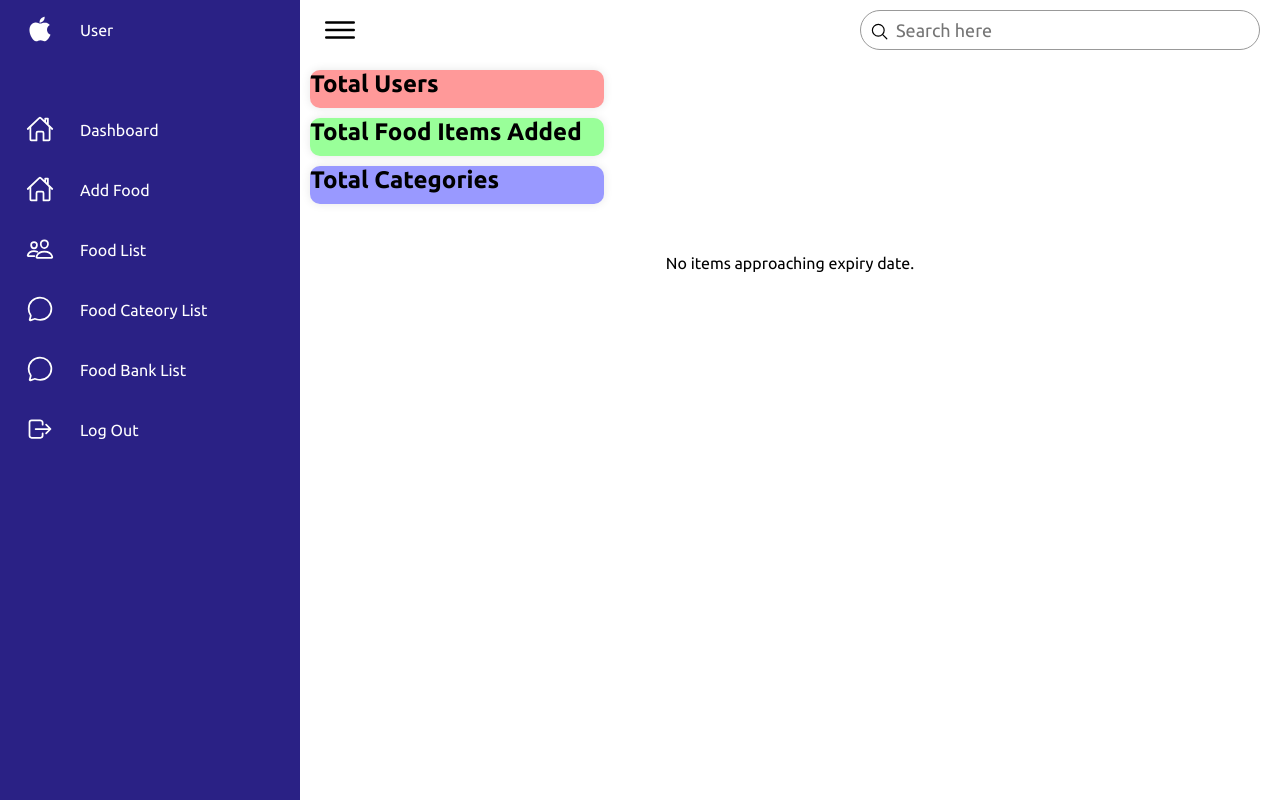
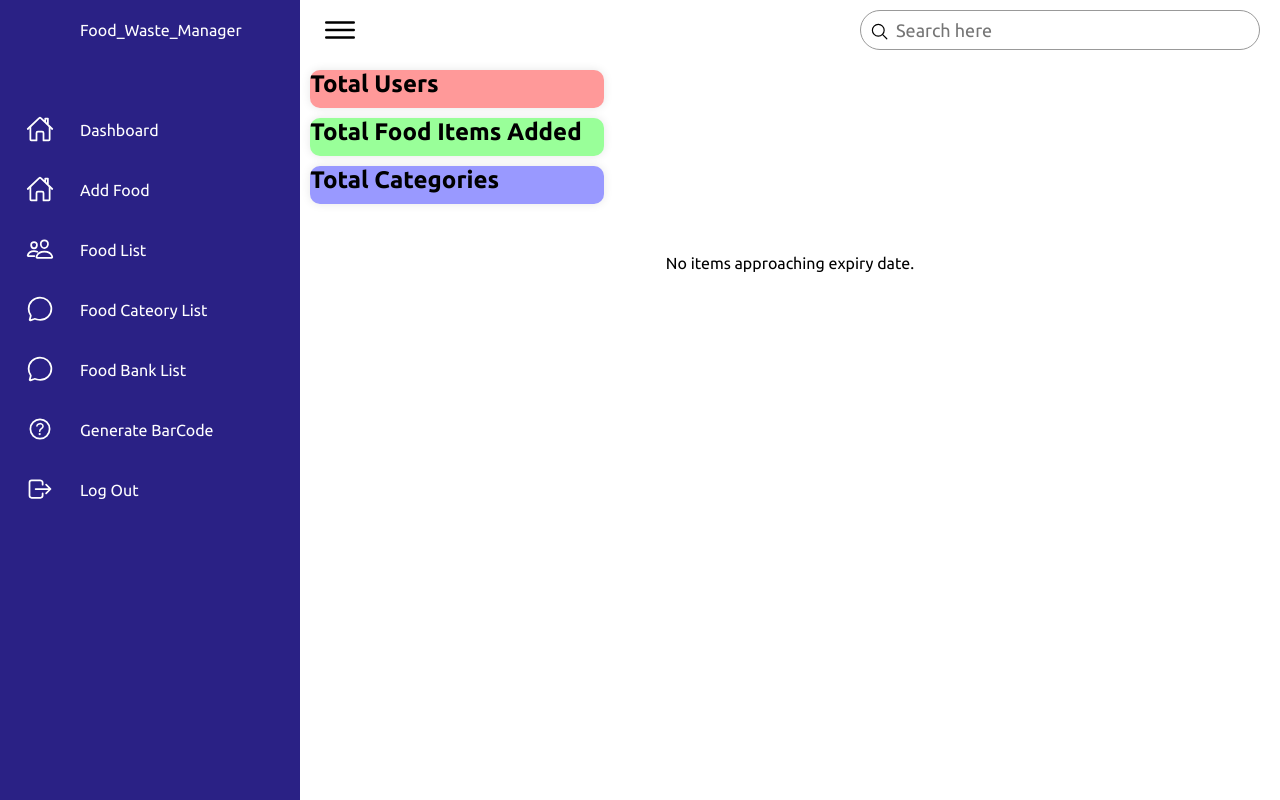
Before and after one commit to AI-ML-Prowork/waste-management, a Django app: template templates/food_management/dashboard.html in a window 1280 px wide. Run offline with Django 5.2, Linux system fonts and the light colour scheme; the template is opened without the code that fills it, so the values that code supplies are empty; parts of the project's set-up code (start-up, migrations or seed data) failed here and were passed over; some libraries are stand-ins or nearby versions.

```diff
--- a/templates/base.html
+++ b/templates/base.html
@@ -24,9 +24,8 @@
           <li>
             <a href="{% url 'dashboard' %}">
               <span class="icon">
-                <ion-icon name="logo-apple"></ion-icon>
               </span>
-              <span class="title">User</span>
+              <span class="title">Food_Waste_Manager</span>
             </a>
           </li>
 
@@ -72,6 +71,15 @@
                 <ion-icon name="chatbubble-outline"></ion-icon>
               </span>
               <span class="title">Food Bank List</span>
+            </a>
+          </li>
+
+          <li>
+            <a href="#">
+              <span class="icon">
+                <ion-icon name="help-circle-outline"></ion-icon>
+              </span>
+              <span class="title">Generate BarCode</span>
             </a>
           </li>
 
```
Also changed, not shown: food_management/views.py (+2 -19 lines), db.sqlite3, templates/food_management/barcode.html (added).
